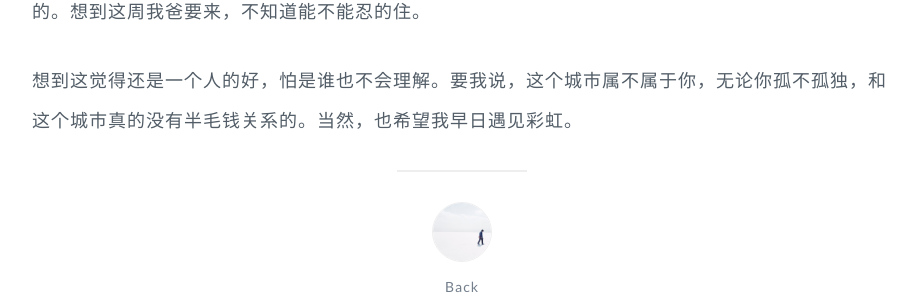
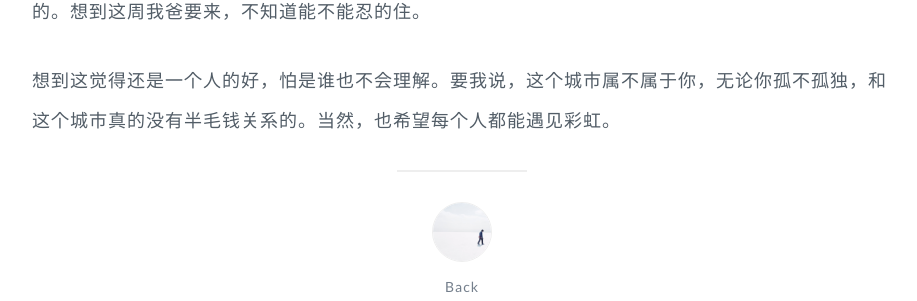
Before and after one commit to GuoJing/blog, a Jekyll site: the page built from _posts/blog/2015/2015-06-17-something-about-alone.md, in a window 1280 px wide. Shown: the part 1660-1961 px from the top of the page, without its empty margins (178-1095 px from the left). Built offline with Jekyll 4.4.1, drawn with Linux system fonts in a browser that asks for light colours.

Commit message:
auto commit

```diff
--- a/_posts/blog/2015/2015-06-17-something-about-alone.md
+++ b/_posts/blog/2015/2015-06-17-something-about-alone.md
@@ -33,4 +33,4 @@ tags: code life lone
 
 我觉得自己不会被轻易打垮，但又常常想要放弃，有时候就连我自己也觉得自己是个孩子，但没办法再孩子气下去，这么些年，对自己收起了很多温暖以及撒娇的自我，有时候真的遇到了，怕是要哭鼻子的。想到这周我爸要来，不知道能不能忍的住。
 
-想到这觉得还是一个人的好，怕是谁也不会理解。要我说，这个城市属不属于你，无论你孤不孤独，和这个城市真的没有半毛钱关系的。当然，也希望我早日遇见彩虹。
+想到这觉得还是一个人的好，怕是谁也不会理解。要我说，这个城市属不属于你，无论你孤不孤独，和这个城市真的没有半毛钱关系的。当然，也希望每个人都能遇见彩虹。
```
